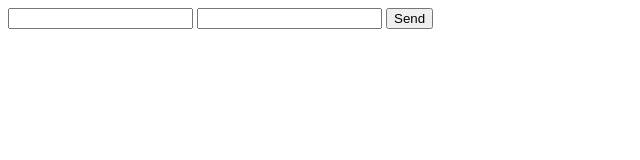
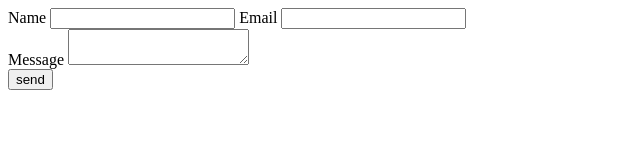
Before and after one commit to Shubham-Jaiswal-838/Working-contact-form, a plain HTML site: page index.html in a window 1280 px wide. Shown: the whole page, without its empty margins (0-640 px from the left). Drawn offline with Linux system fonts and the light colour scheme.

Commit message:
Update index.html

```diff
--- a/index.html
+++ b/index.html
@@ -7,11 +7,33 @@
     <title>Contact form</title>
 </head>
 <body>
-    <form action="https://formsubmit.co/ysonu1071@gmail.com" method="POST">
+<!--     <form action="https://formsubmit.co/ysonu1071@gmail.com" method="POST">
         <input type="text" name="name" required>
         <input type="email" name="email" required>
         <button type="submit">Send</button>
-   </form>
+   </form> -->
+
+      <form action="https://formsubmit.co/sj805217@gmail.com" method="POST">
+            <label for="name">Name</label>
+            <input type="text" name="name" required/>
+
+             <label for="email">Email</label>
+             <input type="email" name="email" required/>
+
+
+
+             <div class="form-group">
+            <label for="message">Message</label>
+           <textarea class="form-control" required></textarea>
+               </div>
+
+            <div class="send-btn">
+              <button type="submit">
+                send<i class="fa fa-paper-plane"></i>
+              </button>
+            </div>
+
+          </form>
 
 </body>
 </html>
```
